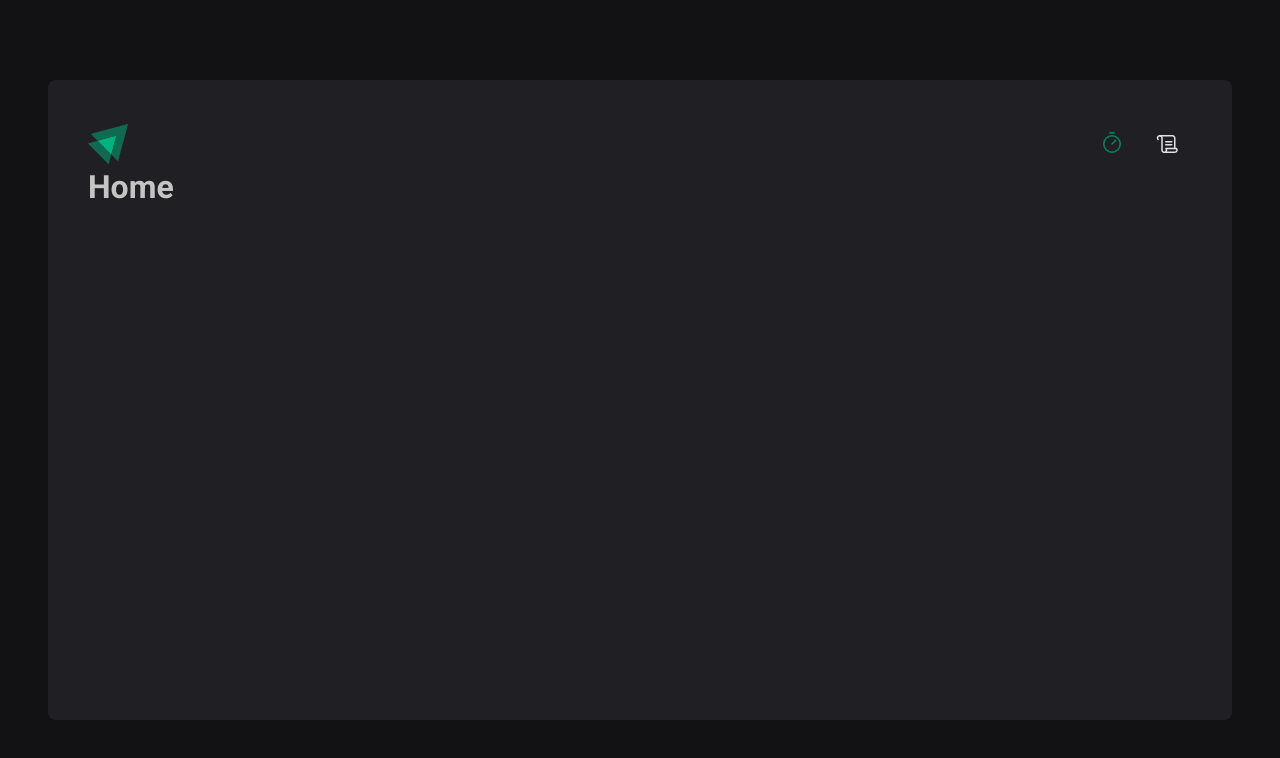
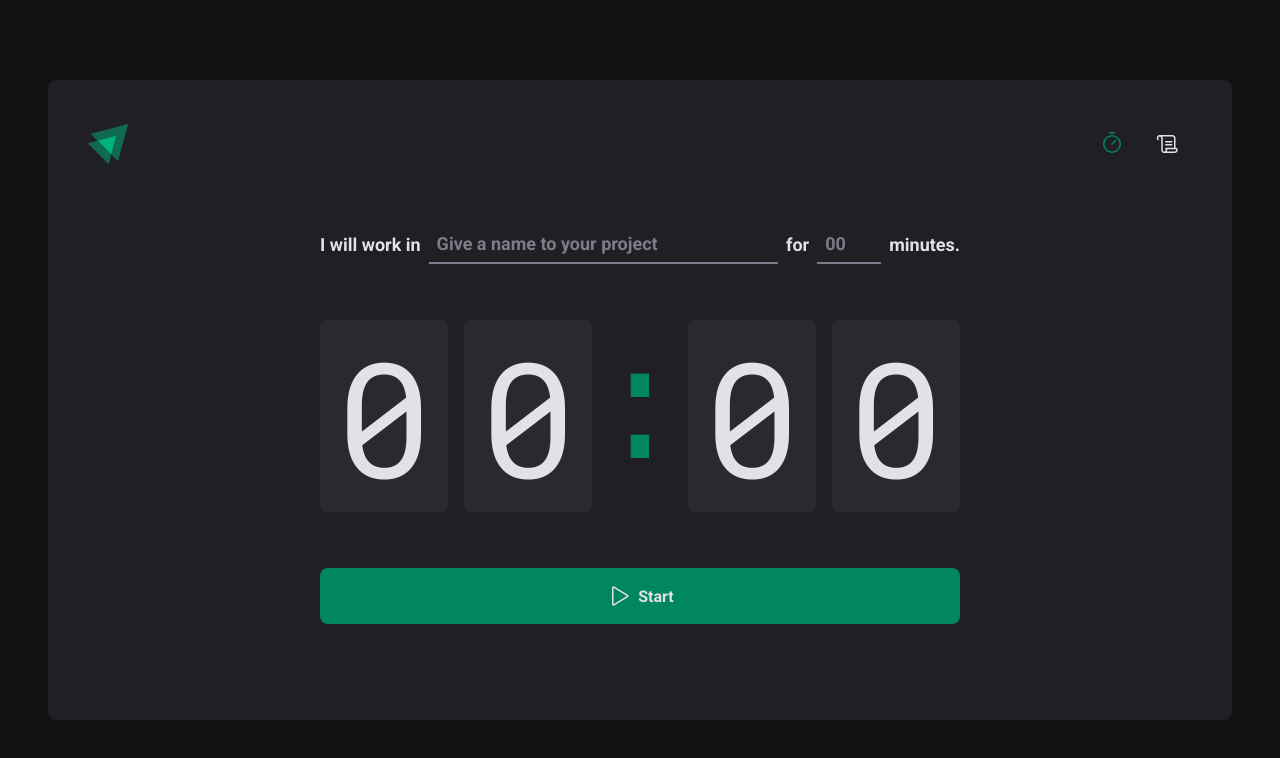
Before and after one commit to Victtor-777/Pomodoro_Ignite, a React (Vite) app: page / in a window 1280 px wide. Shown: the top 758 px of the page. Built offline with nearby package versions, Linux system fonts and the light colour scheme.

Commit message:
Página Home finalizada

```diff
--- a/index.html
+++ b/index.html
@@ -1,5 +1,5 @@
 <!DOCTYPE html>
-<html lang="pt-br">
+<html lang="en">
   <head>
     <link rel="preconnect" href="https://fonts.googleapis.com" />
     <link rel="preconnect" href="https://fonts.gstatic.com" crossorigin />
--- a/src/pages/Home.tsx
+++ /dev/null
@@ -1,3 +0,0 @@
-export function Home() {
-  return <h1>Home</h1>;
-}
--- /dev/null
+++ b/src/pages/Home/index.tsx
@@ -0,0 +1,59 @@
+import { Play } from "phosphor-react";
+import {
+  CountDownContainer,
+  FormContainer,
+  HomeContainer,
+  MinutesAmountInput,
+  Separator,
+  StartCountdownButton,
+  TaskInput,
+} from "./styles";
+
+export function Home() {
+  return (
+    <HomeContainer>
+      <form action="">
+        <FormContainer>
+          <label htmlFor="task">I will work in</label>
+          <TaskInput
+            id="task"
+            type="text"
+            placeholder="Give a name to your project"
+            list="task_suggestions"
+          />
+
+          <datalist id="task_suggestions">
+            <option value="Projeto 1" />
+            <option value="Projeto 2" />
+            <option value="Projeto 3" />
+          </datalist>
+
+          <label htmlFor="minutesAmount">for</label>
+          <MinutesAmountInput
+            id="minutesAmount"
+            type="number"
+            placeholder="00"
+            step={5}
+            min={5}
+            max={90}
+          />
+
+          <span>minutes.</span>
+        </FormContainer>
+
+        <CountDownContainer>
+          <span>0</span>
+          <span>0</span>
+          <Separator>:</Separator>
+          <span>0</span>
+          <span>0</span>
+        </CountDownContainer>
+
+        <StartCountdownButton type="submit">
+          <Play size={24} />
+          Start
+        </StartCountdownButton>
+      </form>
+    </HomeContainer>
+  );
+}
--- /dev/null
+++ b/src/pages/Home/styles.ts
@@ -0,0 +1,114 @@
+import styled from "styled-components";
+
+export const HomeContainer = styled.div`
+  flex: 1;
+  display: flex;
+  flex-direction: column;
+  align-items: center;
+  justify-content: center;
+
+  form {
+    display: flex;
+    flex-direction: column;
+    align-items: center;
+    gap: 3.5rem;
+  }
+`;
+
+export const FormContainer = styled.div`
+  width: 100%;
+  display: flex;
+  align-items: center;
+  justify-content: center;
+  gap: 0.5rem;
+  color: ${(props) => props.theme["gray-100"]};
+  font-size: 1.125rem;
+  font-weight: bold;
+  flex-wrap: wrap;
+`;
+
+const BaseInput = styled.input`
+  background: transparent;
+  height: 2.5rem;
+  border: 0;
+  border-bottom: 2px solid ${(props) => props.theme["gray-500"]};
+  font-weight: bold;
+  font-size: 1.125rem;
+  padding: 0 0.5rem;
+  color: ${(props) => props.theme["gray-100"]};
+
+  &::placeholder {
+    color: ${(props) => props.theme["gray-500"]};
+  }
+
+  &:focus {
+    box-shadow: none;
+    border-color: ${(props) => props.theme["green-500"]};
+  }
+`;
+
+export const TaskInput = styled(BaseInput)`
+  flex: 1;
+
+  &::-webkit-calendar-picker-indicator {
+    display: none !important;
+  }
+`;
+
+export const MinutesAmountInput = styled(BaseInput)`
+  width: 4rem;
+`;
+
+export const CountDownContainer = styled.div`
+  font-family: "Roboto Mono", monospace;
+  font-size: 10rem;
+  line-height: 8rem;
+  color: ${(props) => props.theme["gray-100"]};
+
+  display: flex;
+  gap: 1rem;
+
+  span {
+    background: ${(props) => props.theme["gray-700"]};
+    padding: 2rem 1rem;
+    border-radius: 8px;
+  }
+`;
+
+export const Separator = styled.div`
+  font-family: monospace;
+  padding: 2rem 0;
+  color: ${(props) => props.theme["green-500"]};
+
+  width: 4rem;
+  overflow: hidden;
+  display: flex;
+  justify-content: center;
+`;
+
+export const StartCountdownButton = styled.button`
+  width: 100%;
+  padding: 1rem;
+  border: 0;
+  border-radius: 8px;
+
+  display: flex;
+  justify-content: center;
+  align-items: center;
+
+  gap: 0.5rem;
+  font-weight: bold;
+
+  cursor: pointer;
+  background: ${(props) => props.theme["green-500"]};
+  color: ${(props) => props.theme["gray-100"]};
+
+  &:not(:disabled):hover {
+    background: ${(props) => props.theme["green-700"]};
+  }
+
+  &:disabled {
+    opacity: 0.7;
+    cursor: not-allowed;
+  }
+`;
--- a/src/styles/global.ts
+++ b/src/styles/global.ts
@@ -7,15 +7,17 @@ export const GlobalStyle = createGlobalStyle`
     box-sizing: border-box;
   }
 
-  body {
-    background: ${(props) => props.theme["gray-900"]};
-    color: ${(props) => props.theme["gray-300"]};
-  }
-
   :focus {
     outline: 0;
     box-shadow: 0 0 0 2px ${(props) => props.theme["green-500"]};
   }
+
+  body {
+    background: ${(props) => props.theme["gray-900"]};
+    color: ${(props) => props.theme["gray-300"]};
+    -webkit-font-smoothing: antialiased;
+  }
+
 
   body, input, textarea, button {
     font-family: "Roboto", sans-serif;
```
